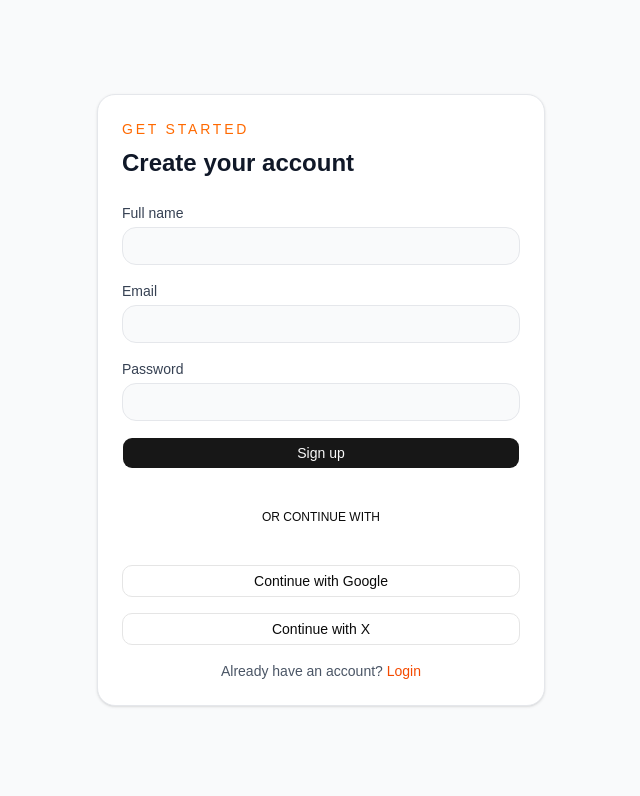
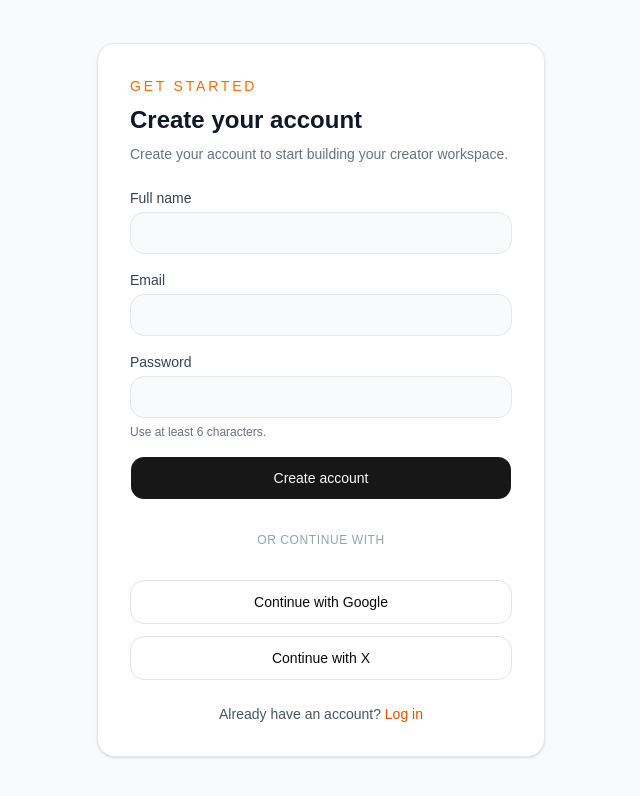
Before and after one commit to Darlucian/Brandify, a Next.js app: page /signup in a window 1280 px wide. Shown: the top 796 px of the page, without its empty margins (319-959 px from the left). Built offline with nearby package versions, Linux system fonts and the light colour scheme; no server answers.

Commit message:
onboarding flow added with server actions

```diff
--- a/app/(auth)/login/page.tsx
+++ b/app/(auth)/login/page.tsx
@@ -33,7 +33,7 @@ export default function LoginPage() {
       return;
     }
 
-    router.push("/dashboard");
+    router.push("/onboarding");
   };
 
   const handleGoogleSignIn = async () => {
--- a/app/(auth)/signup/page.tsx
+++ b/app/(auth)/signup/page.tsx
@@ -1,7 +1,6 @@
 "use client";
 
 import Link from "next/link";
-import { useRouter } from "next/navigation";
 import { useState } from "react";
 
 import { supabase } from "@/app/lib/supabase";
@@ -9,8 +8,6 @@ import { Button } from "@/app/components/ui/button";
 import { Separator } from "@/app/components/ui/seperator";
 
 export default function SignupPage() {
-  const router = useRouter();
-
   const [fullName, setFullName] = useState("");
   const [email, setEmail] = useState("");
   const [password, setPassword] = useState("");
@@ -20,6 +17,7 @@ export default function SignupPage() {
 
   const handleSubmit = async (event: React.FormEvent<HTMLFormElement>) => {
     event.preventDefault();
+
     setError("");
     setSuccessMessage("");
     setIsSubmitting(true);
@@ -41,28 +39,30 @@ export default function SignupPage() {
       return;
     }
 
-
-
-    setSuccessMessage("Account created successfully. You can now log in.");
-    router.push("/login");
+    setSuccessMessage(
+      "Account created successfully. Check your email to confirm your account before logging in."
+    );
   };
 
+  const handleGoogleSignIn = async () => {
+    setError("");
+    setSuccessMessage("");
 
-  const handleGoogleSignIn = async () => {
     const { error } = await supabase.auth.signInWithOAuth({
       provider: "google",
       options: {
         redirectTo: `${window.location.origin}/callback/sign-in`,
+      },
+    });
+
+    if (error) {
+      setError(error.message);
     }
-  });
-  if (error) {
-    setError(error.message)
-
-  }
-}
+  };
 
   const handleXSignIn = async () => {
     setError("");
+    setSuccessMessage("");
 
     const { error } = await supabase.auth.signInWithOAuth({
       provider: "twitter",
@@ -76,52 +76,70 @@ export default function SignupPage() {
     }
   };
 
-
-
-
   return (
-    <main className="flex min-h-screen items-center justify-center bg-gray-50 px-4">
-      <div className="w-full max-w-md rounded-2xl border border-gray-200 bg-white p-6 shadow-sm">
+    <main className="flex min-h-screen items-center justify-center bg-gray-50 px-4 py-8">
+      <div className="w-full max-w-md rounded-2xl border border-gray-200 bg-white p-6 shadow-sm sm:p-8">
         <div className="mb-6">
           <p className="text-sm font-medium uppercase tracking-[0.2em] text-orange-500">
             Get started
           </p>
-          <h1 className="mt-2 text-2xl font-semibold text-gray-900">Create your account</h1>
+
+          <h1 className="mt-2 text-2xl font-semibold text-gray-900">
+            Create your account
+          </h1>
+
+          <p className="mt-2 text-sm text-gray-500">
+            Create your account to start building your creator workspace.
+          </p>
         </div>
 
         <form onSubmit={handleSubmit} className="space-y-4">
           <div>
-            <label htmlFor="fullName" className="mb-1 block text-sm font-medium text-gray-700">
+            <label
+              htmlFor="fullName"
+              className="mb-1 block text-sm font-medium text-gray-700"
+            >
               Full name
             </label>
+
             <input
               id="fullName"
               type="text"
               value={fullName}
               onChange={(event) => setFullName(event.target.value)}
               required
-              className="w-full rounded-xl border border-gray-200 bg-gray-50 px-3 py-2 text-sm text-gray-900 outline-none transition focus:border-orange-500 focus:bg-white"
+              autoComplete="name"
+              className="w-full rounded-xl border border-gray-200 bg-gray-50 px-3 py-2.5 text-sm text-gray-900 outline-none transition focus:border-orange-500 focus:bg-white focus:ring-4 focus:ring-orange-500/10"
             />
           </div>
 
           <div>
-            <label htmlFor="email" className="mb-1 block text-sm font-medium text-gray-700">
+            <label
+              htmlFor="email"
+              className="mb-1 block text-sm font-medium text-gray-700"
+            >
               Email
             </label>
+
             <input
               id="email"
               type="email"
               value={email}
               onChange={(event) => setEmail(event.target.value)}
               required
-              className="w-full rounded-xl border border-gray-200 bg-gray-50 px-3 py-2 text-sm text-gray-900 outline-none transition focus:border-orange-500 focus:bg-white"
+              autoComplete="email"
+              className="w-full rounded-xl border border-gray-200 bg-gray-50 px-3 py-2.5 text-sm text-gray-900 outline-none transition focus:border-orange-500 focus:bg-white focus:ring-4 focus:ring-orange-500/10"
             />
           </div>
 
           <div>
-            <label htmlFor="password" className="mb-1 block text-sm font-medium text-gray-700">
+            <label
+              htmlFor="password"
+              className="mb-1 block text-sm font-medium text-gray-700"
+            >
               Password
             </label>
+
             <input
               id="password"
               type="password"
@@ -129,54 +147,86 @@ export default function SignupPage() {
               onChange={(event) => setPassword(event.target.value)}
               required
               minLength={6}
-              className="w-full rounded-xl border border-gray-200 bg-gray-50 px-3 py-2 text-sm text-gray-900 outline-none transition focus:border-orange-500 focus:bg-white"
+              autoComplete="new-password"
+              className="w-full rounded-xl border border-gray-200 bg-gray-50 px-3 py-2.5 text-sm text-gray-900 outline-none transition focus:border-orange-500 focus:bg-white focus:ring-4 focus:ring-orange-500/10"
             />
+
+            <p className="mt-1.5 text-xs text-gray-500">
+              Use at least 6 characters.
+            </p>
           </div>
 
-          {error ? <p className="text-sm text-red-600">{error}</p> : null}
-          {successMessage ? (
-            <p className="text-sm text-green-600">{successMessage}</p>
+          {error ? (
+            <p
+              role="alert"
+              className="rounded-xl border border-red-200 bg-red-50 px-3 py-2.5 text-sm text-red-700"
+            >
+              {error}
+            </p>
           ) : null}
 
-          <Button type="submit" className="w-full" disabled={isSubmitting}>
-            {isSubmitting ? "Creating account..." : "Sign up"}
+          {successMessage ? (
+            <div
+              role="status"
+              className="rounded-xl border border-green-200 bg-green-50 px-3 py-3 text-sm text-green-700"
+            >
+              <p>{successMessage}</p>
+
+              <Link
+                href="/login"
+                className="mt-2 inline-block font-semibold underline underline-offset-2 hover:text-green-800"
+              >
+                Go to login
+              </Link>
+            </div>
+          ) : null}
+
+          <Button
+            type="submit"
+            className="h-11 w-full rounded-xl"
+            disabled={isSubmitting}
+          >
+            {isSubmitting ? "Creating account..." : "Create account"}
           </Button>
         </form>
-        <div className="my-10 w-full p-2 relative">
-          <div className="bg-white p-3 absolute text-xs top-1/2 left-1/2 transform -translate-x-1/2 -translate-y-1/2">
-            OR CONTINUE WITH
+
+        <div className="relative my-8">
+          <div className="flex items-center gap-3">
+            <Separator className="flex-1 bg-gray-200" />
+            <span className="text-xs font-medium uppercase tracking-wider text-gray-400">
+              Or continue with
+            </span>
+            <Separator className="flex-1 bg-gray-200" />
           </div>
-          <Separator orientation="horizontal" className="bg-themeGray"/>
-        </div>
-        <div className="w-full">
-          <div className="mt-4">
-            <Button type="button"
-            variant="outline"
-            className="w-full"
-            onClick={handleGoogleSignIn}>
-              Continue with Google
-
-            </Button>
-
         </div>
 
-        <div className="mt-4">
+        <div className="space-y-3">
           <Button
             type="button"
             variant="outline"
-            className="w-full"
+            className="h-11 w-full rounded-xl"
+            onClick={handleGoogleSignIn}
+          >
+            Continue with Google
+          </Button>
+
+          <Button
+            type="button"
+            variant="outline"
+            className="h-11 w-full rounded-xl"
             onClick={handleXSignIn}
           >
             Continue with X
           </Button>
         </div>
-        </div>
 
-
-        <p className="mt-4 text-center text-sm text-gray-600">
+        <p className="mt-6 text-center text-sm text-gray-600">
           Already have an account?{" "}
-          <Link href="/login" className="font-medium text-orange-600 hover:text-orange-500">
-            Login
+          <Link
+            href="/login"
+            className="font-medium text-orange-600 hover:text-orange-500"
+          >
+            Log in
           </Link>
         </p>
       </div>
--- a/app/onboarding/page.tsx
+++ b/app/onboarding/page.tsx
@@ -1,5 +1,7 @@
 // app/onboarding/page.tsx
-import { OnboardingForm } from "@/app/components/forms/onboarding/onboarding-form";
+// import { OnboardingForm } from "@/app/components/forms/onboarding/onboarding-form";
+// import OnboardingForm from "../components/forms/onboarding/onboarding-form";
+import { OnboardingForm } from "../components/forms/onboarding/onboarding-form";
 
 export default function OnboardingPage() {
   return <OnboardingForm />;
```
Also changed, not shown: app/components/forms/onboarding/onboarding-form.tsx (+49 -87 lines), app/hooks/onboarding/index.ts (+4 -12 lines), src/actions/onboarding.ts (+3 -5 lines). Lines whose indentation alone changed are shown as unchanged.
